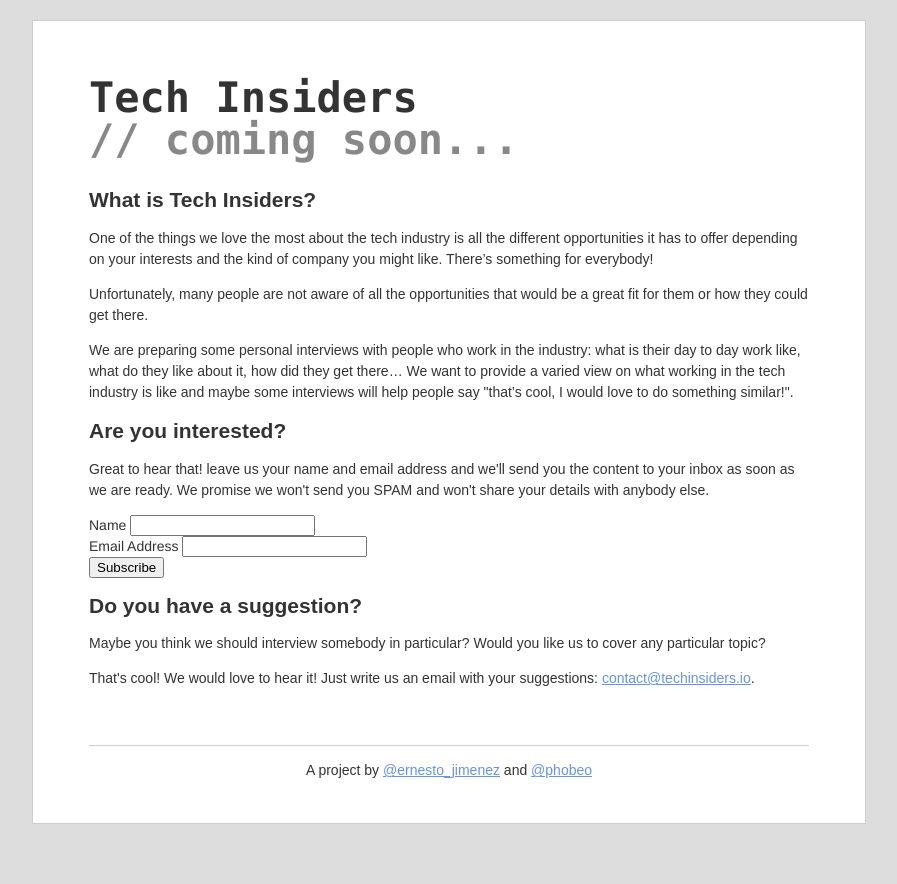
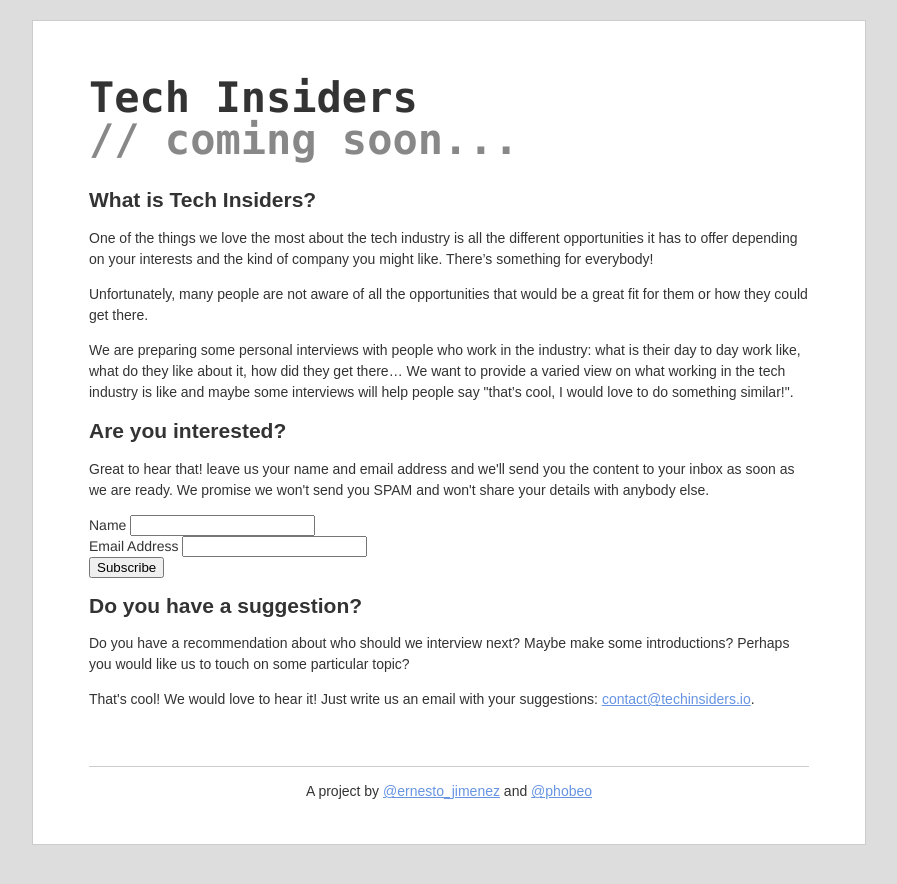
Before and after one commit to localistico/techinsiders.io, a Jekyll site: the page built from index.html, in a window 1280 px wide. Shown: the top 884 px of the page, without its empty margins (191-1088 px from the left). Built offline with Jekyll 4.4.1, drawn with Linux system fonts in a browser that asks for light colours; Markdown is read by kramdown in place of the engine named in the settings; comment, search, counter and statistics services are not loaded.

Commit message:
changing another bit of text

```diff
--- a/index.html
+++ b/index.html
@@ -50,8 +50,7 @@ SPAM and won't share your details with anybody else.
 
 <h2>Do you have a suggestion?</h2>
 
-<p>Maybe you think we should interview somebody in particular? Would you like
-us to cover any particular topic?
+<p>Do you have a recommendation about who should we interview next? Maybe make some introductions? Perhaps you would like us to touch on some particular topic?
 
 <p>That's cool! We would love to hear it! Just write us an email with your
 suggestions: <a
```
